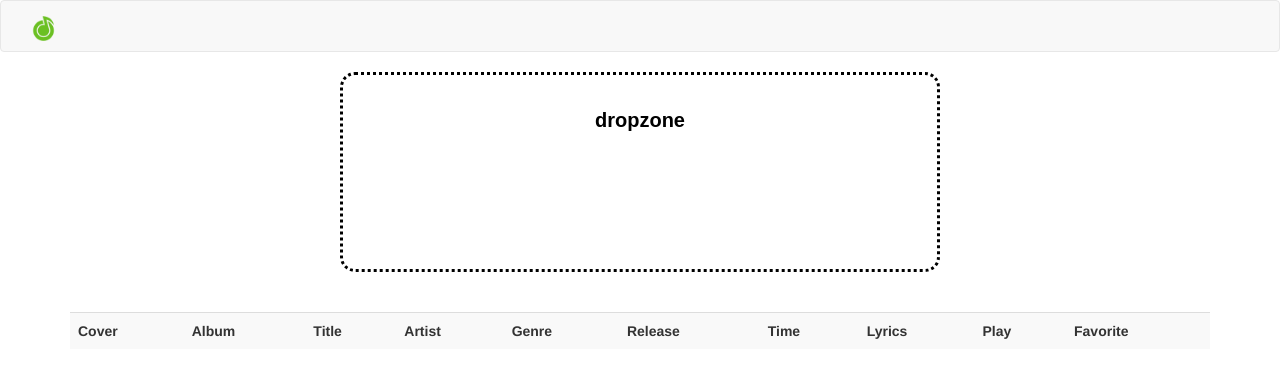
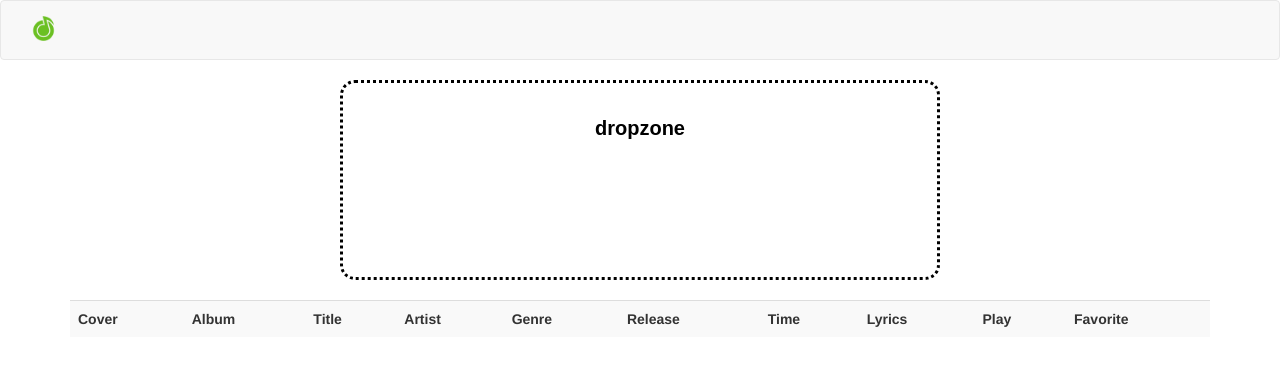
Before and after one commit to sssssqew/heroku-music-googleCloud, a Django app: page / in a window 1280 px wide. Shown: the top 378 px of the page. Run offline with Django 3.2, Linux system fonts and the light colour scheme; data that the repository does not hold is empty; parts of the project's set-up code (start-up, migrations or seed data) failed here and were passed over; some libraries are stand-ins or nearby versions.

Commit message:
fixed navigation bar and dropzone

```diff
--- a/mp3/templates/mp3/layout.html
+++ b/mp3/templates/mp3/layout.html
@@ -66,7 +66,6 @@
       <div id="lyricsContent"></div>
     </div>
 
-    <div class="container">
     <!-- drag and drop zone -->
     <div id="dropzone">
       <div>dropzone</div>
@@ -79,7 +78,7 @@
       /><br />
     </div>
 
-      <br />
+    <div class="container">
       <div>
         <audio id="musicPlayer" class="center-block" style="width: 300px" />
       </div>
--- a/static/css/base.css
+++ b/static/css/base.css
@@ -9,13 +9,25 @@ body {
   /* border: 2px solid red; */
 }
 
+nav {
+  z-index: 1;
+  position: fixed;
+  width: 100%;
+  height: 60px;
+  left: 0;
+  top: 0;
+}
+
 #dropzone {
-  position: relative;
+  z-index: 1;
+  position: fixed;
+  top: 180px;
+  left: 50%;
+  transform: translate(-50%, -50%);
   border: 3px dotted black;
   border-radius: 15px;
   color: black;
   font: bold 20px/200px arial;
-  margin: auto;
   width: 600px;
   height: 200px;
 }
@@ -52,6 +64,11 @@ body {
   right: 0;
   bottom: 0;
   left: 0;
+}
+
+.container {
+  position: relative;
+  top: 200px;
 }
 
 /* album art */
@@ -273,6 +290,10 @@ body {
   #dropzone {
     width: 90%;
     height: 100px;
+    top: 130px;
+  }
+  .container {
+    top: 100px;
   }
   /* 모바일에서는 필요없는 필드는 제거함 */
   .no-td {
```
Lines whose indentation alone changed are shown as unchanged.
